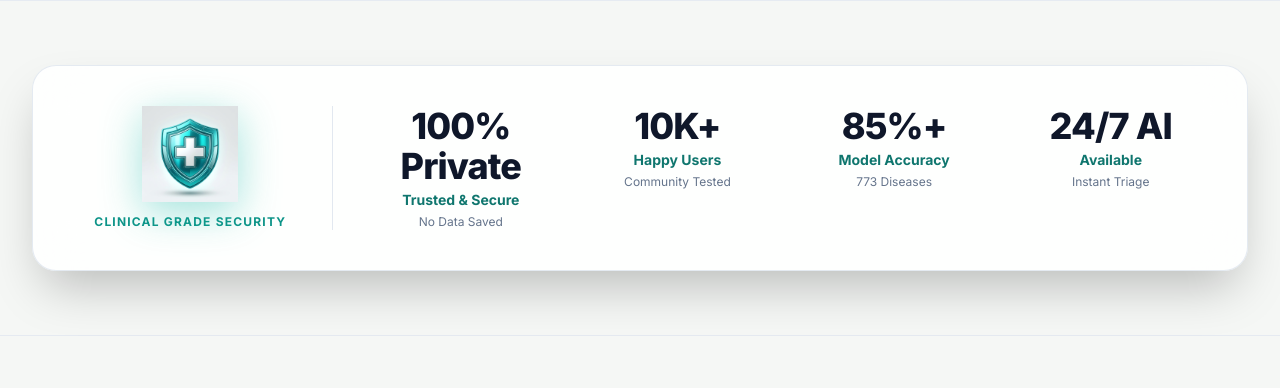
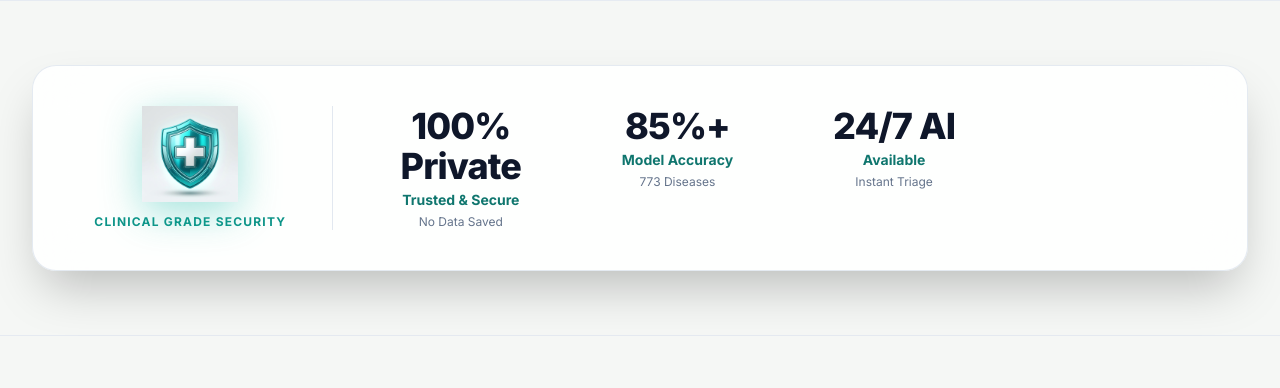
Before and after one commit to Vineetkumarjha/SIH-Hackathon, a Flask app: page / in a window 1280 px wide. Shown: the part 1377-1765 px from the top of the page. Run offline with Flask 3, Linux system fonts and the light colour scheme; data that the repository does not hold is empty; parts of the project's set-up code (start-up, migrations or seed data) failed here and were passed over; some libraries are stand-ins or nearby versions.

Commit message:
Community Tested Removal

```diff
--- a/templates/index.html
+++ b/templates/index.html
@@ -312,11 +312,7 @@
               <div class="text-sm font-bold text-teal-700">Trusted & Secure</div>
               <div class="text-xs text-slate-500">No Data Saved</div>
             </div>
-            <div class="space-y-1">
-              <div class="text-3xl sm:text-4xl font-extrabold text-slate-900 tracking-tight">10K+</div>
-              <div class="text-sm font-bold text-teal-700">Happy Users</div>
-              <div class="text-xs text-slate-500">Community Tested</div>
-            </div>
+
             <div class="space-y-1">
               <div class="text-3xl sm:text-4xl font-extrabold text-slate-900 tracking-tight">85%+</div>
               <div class="text-sm font-bold text-teal-700">Model Accuracy</div>
```
